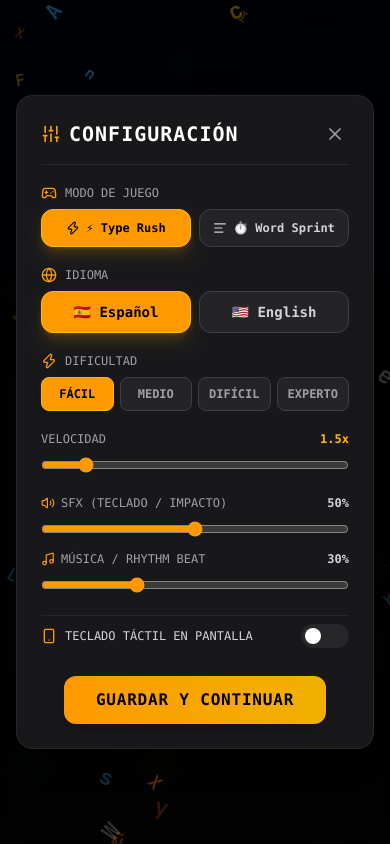
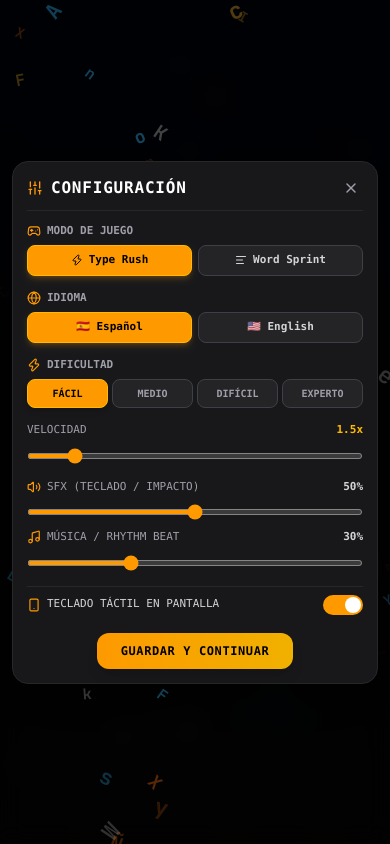
Before and after one commit to ramirolacci/TypeRush, a React (Vite) app: page / in a window 390 px wide. Both pictures are taken after a click on the button "OPCIONES". Built offline with nearby package versions, Linux system fonts and the light colour scheme.

Commit message:
Config mobile version

```diff
--- a/src/App.tsx
+++ b/src/App.tsx
@@ -38,6 +38,13 @@ export const App: React.FC = () => {
     showMobileKeyboard: false,
     gameMode: 'rhythm'
   });
+
+  // Auto-detect mobile touch screen to enable virtual keyboard by default on mobile
+  useEffect(() => {
+    if (typeof window !== 'undefined' && (window.innerWidth < 768 || 'ontouchstart' in window)) {
+      setSettings(s => ({ ...s, showMobileKeyboard: true }));
+    }
+  }, []);
 
   // Game Data
   const [currentWord, setCurrentWord] = useState<WordItem | null>(null);
@@ -587,7 +594,7 @@ export const App: React.FC = () => {
 
           <div
             ref={menuContainerRef}
-            className="max-w-md w-full bg-zinc-900/95 border border-zinc-800 rounded-3xl p-8 shadow-2xl backdrop-blur-xl text-center space-y-6 z-10 relative"
+            className="max-w-md w-full bg-zinc-900/95 border border-zinc-800 rounded-3xl p-5 sm:p-8 shadow-2xl backdrop-blur-xl text-center space-y-4 sm:space-y-6 z-10 relative max-h-[92vh] overflow-y-auto"
           >
             {/* Project Logo Image */}
             <div className="animate-gsap-item flex justify-center mb-1">
@@ -722,6 +729,7 @@ export const App: React.FC = () => {
                   judgments={judgments}
                   particles={particles}
                   combo={stats.combo}
+                  hasMobileKeyboard={settings.showMobileKeyboard}
                 />
               </div>
 
--- a/src/components/GameOverModal.tsx
+++ b/src/components/GameOverModal.tsx
@@ -31,7 +31,7 @@ export const GameOverModal: React.FC<GameOverModalProps> = ({ stats, language, o
     <div className="fixed inset-0 bg-black/85 backdrop-blur-md flex items-center justify-center p-4 z-50 select-none">
       {/* Explosive letter confetti animation upon game over */}
       <LetterConfettiCanvas />
-      <div ref={modalRef} className="bg-zinc-900/95 border border-zinc-800 rounded-3xl p-6 sm:p-8 max-w-md w-full shadow-2xl relative text-white text-center z-10 backdrop-blur-xl">
+      <div ref={modalRef} className="bg-zinc-900/95 border border-zinc-800 rounded-3xl p-5 sm:p-8 max-w-md w-full max-h-[90vh] overflow-y-auto shadow-2xl relative text-white text-center z-10 backdrop-blur-xl">
         {/* Header Badge */}
         <div className="inline-flex items-center gap-2 px-4 py-1.5 rounded-full bg-rose-500/20 border border-rose-500/40 text-rose-400 text-xs font-mono font-bold uppercase mb-3">
           <Trophy className="w-4 h-4" /> {t.gameOverTitle}
--- a/src/components/SettingsModal.tsx
+++ b/src/components/SettingsModal.tsx
@@ -31,67 +31,70 @@ export const SettingsModal: React.FC<SettingsModalProps> = ({
   }, []);
 
   return (
-    <div className="fixed inset-0 bg-black/80 backdrop-blur-md flex items-center justify-center p-4 z-50 select-none">
+    <div className="fixed inset-0 bg-black/80 backdrop-blur-md flex items-center justify-center p-3 sm:p-4 z-50 select-none">
       {/* Gentle ambient letter rain in background */}
       <LetterRainCanvas density={40} speedMultiplier={0.9} />
 
-      <div ref={modalRef} className="bg-zinc-900 border border-zinc-800 rounded-2xl p-6 max-w-md w-full shadow-2xl relative text-white z-10">
+      <div
+        ref={modalRef}
+        className="bg-zinc-900 border border-zinc-800 rounded-2xl p-3.5 sm:p-6 max-w-md w-full max-h-[92vh] overflow-y-auto shadow-2xl relative text-white z-10"
+      >
         {/* Header */}
-        <div className="flex justify-between items-center pb-4 border-b border-zinc-800">
+        <div className="flex justify-between items-center pb-2.5 sm:pb-4 border-b border-zinc-800">
           <div className="flex items-center gap-2">
-            <Sliders className="w-5 h-5 text-amber-500" />
-            <h2 className="text-xl font-bold font-mono tracking-wider">{t.settingsTitle}</h2>
+            <Sliders className="w-4 h-4 sm:w-5 sm:h-5 text-amber-500" />
+            <h2 className="text-base sm:text-xl font-bold font-mono tracking-wider">{t.settingsTitle}</h2>
           </div>
           <button
             onClick={onClose}
             className="p-1 rounded-lg hover:bg-zinc-800 text-zinc-400 hover:text-white transition-colors"
           >
-            <X className="w-5 h-5" />
+            <X className="w-4 h-4 sm:w-5 sm:h-5" />
           </button>
         </div>
 
-        <div className="flex flex-col gap-5 py-5">
+        <div className="flex flex-col gap-3.5 sm:gap-5 py-3 sm:py-5">
           {/* Modo de Juego / Game Mode */}
           <div>
-            <label className="flex items-center gap-2 text-xs font-mono text-zinc-400 mb-2 uppercase">
-              <Gamepad2 className="w-4 h-4 text-amber-500" /> {t.gameModeLabel}
+            <label className="flex items-center gap-1.5 text-[11px] sm:text-xs font-mono text-zinc-400 mb-1.5 uppercase font-bold">
+              <Gamepad2 className="w-3.5 h-3.5 sm:w-4 sm:h-4 text-amber-500" /> {t.gameModeLabel}
             </label>
-            <div className="grid grid-cols-2 gap-2">
+            <div className="grid grid-cols-2 gap-1.5 sm:gap-2">
               <button
                 onClick={() => onUpdateSettings({ gameMode: 'rhythm' })}
-                className={`py-2.5 px-3 rounded-xl font-mono font-bold text-xs border flex items-center justify-center gap-1.5 transition-all ${
+                className={`py-1.5 sm:py-2.5 px-2.5 sm:px-3 rounded-lg sm:rounded-xl font-mono font-bold text-[11px] sm:text-xs border flex items-center justify-center gap-1.5 transition-all ${
                   settings.gameMode === 'rhythm'
-                    ? 'bg-amber-500 text-black border-amber-400 shadow-lg shadow-amber-500/20'
+                    ? 'bg-amber-500 text-black border-amber-400 shadow-md shadow-amber-500/20'
                     : 'bg-zinc-800/80 hover:bg-zinc-700 text-zinc-300 border-zinc-700'
                 }`}
               >
-                <Zap className="w-3.5 h-3.5" /> ⚡ {t.modeTypeRush}
+                <Zap className="w-3 h-3 sm:w-3.5 sm:h-3.5" /> {t.modeTypeRush}
               </button>
 
               <button
                 onClick={() => onUpdateSettings({ gameMode: 'paragraph' })}
-                className={`py-2.5 px-3 rounded-xl font-mono font-bold text-xs border flex items-center justify-center gap-1.5 transition-all ${
+                className={`py-1.5 sm:py-2.5 px-2.5 sm:px-3 rounded-lg sm:rounded-xl font-mono font-bold text-[11px] sm:text-xs border flex items-center justify-center gap-1.5 transition-all ${
                   settings.gameMode === 'paragraph'
-                    ? 'bg-amber-500 text-black border-amber-400 shadow-lg shadow-amber-500/20'
+                    ? 'bg-amber-500 text-black border-amber-400 shadow-md shadow-amber-500/20'
                     : 'bg-zinc-800/80 hover:bg-zinc-700 text-zinc-300 border-zinc-700'
                 }`}
               >
-                <AlignLeft className="w-3.5 h-3.5" /> ⏱️ {t.modeWordSprint}
+                <AlignLeft className="w-3 h-3 sm:w-3.5 sm:h-3.5" /> {t.modeWordSprint}
               </button>
             </div>
           </div>
 
           {/* 1. Language Option (Español / English) */}
           <div>
-            <label className="flex items-center gap-2 text-xs font-mono text-zinc-400 mb-2 uppercase">
-              <Globe className="w-4 h-4 text-amber-500" /> {t.languageLabel}
+            <label className="flex items-center gap-1.5 text-[11px] sm:text-xs font-mono text-zinc-400 mb-1.5 uppercase font-bold">
+              <Globe className="w-3.5 h-3.5 sm:w-4 sm:h-4 text-amber-500" /> {t.languageLabel}
             </label>
-            <div className="grid grid-cols-2 gap-2">
+            <div className="grid grid-cols-2 gap-1.5 sm:gap-2">
               <button
                 onClick={() => onUpdateSettings({ language: 'es' })}
-                className={`py-2.5 px-4 rounded-xl font-mono font-bold text-sm border flex items-center justify-center gap-2 transition-all ${
+                className={`py-1.5 sm:py-2.5 px-3 sm:px-4 rounded-lg sm:rounded-xl font-mono font-bold text-[11px] sm:text-sm border flex items-center justify-center gap-1.5 sm:gap-2 transition-all ${
                   settings.language === 'es'
-                    ? 'bg-amber-500 text-black border-amber-400 shadow-lg shadow-amber-500/20'
+                    ? 'bg-amber-500 text-black border-amber-400 shadow-md shadow-amber-500/20'
                     : 'bg-zinc-800/80 hover:bg-zinc-700 text-zinc-300 border-zinc-700'
                 }`}
               >
@@ -99,9 +102,9 @@ export const SettingsModal: React.FC<SettingsModalProps> = ({
               </button>
               <button
                 onClick={() => onUpdateSettings({ language: 'en' })}
-                className={`py-2.5 px-4 rounded-xl font-mono font-bold text-sm border flex items-center justify-center gap-2 transition-all ${
+                className={`py-1.5 sm:py-2.5 px-3 sm:px-4 rounded-lg sm:rounded-xl font-mono font-bold text-[11px] sm:text-sm border flex items-center justify-center gap-1.5 sm:gap-2 transition-all ${
                   settings.language === 'en'
-                    ? 'bg-amber-500 text-black border-amber-400 shadow-lg shadow-amber-500/20'
+                    ? 'bg-amber-500 text-black border-amber-400 shadow-md shadow-amber-500/20'
                     : 'bg-zinc-800/80 hover:bg-zinc-700 text-zinc-300 border-zinc-700'
                 }`}
               >
@@ -112,15 +115,15 @@ export const SettingsModal: React.FC<SettingsModalProps> = ({
 
           {/* 2. Difficulty Level */}
           <div>
-            <label className="flex items-center gap-2 text-xs font-mono text-zinc-400 mb-2 uppercase">
-              <Zap className="w-4 h-4 text-amber-500" /> {t.difficultyLabel}
+            <label className="flex items-center gap-1.5 text-[11px] sm:text-xs font-mono text-zinc-400 mb-1.5 uppercase font-bold">
+              <Zap className="w-3.5 h-3.5 sm:w-4 sm:h-4 text-amber-500" /> {t.difficultyLabel}
             </label>
-            <div className="grid grid-cols-4 gap-1.5">
+            <div className="grid grid-cols-4 gap-1 sm:gap-1.5">
               {(['easy', 'medium', 'hard', 'expert'] as Difficulty[]).map((diff) => (
                 <button
                   key={diff}
                   onClick={() => onUpdateSettings({ difficulty: diff })}
-                  className={`py-2 px-2 rounded-lg font-mono font-bold text-xs uppercase border transition-all ${
+                  className={`py-1.5 sm:py-2 px-1 sm:px-2 rounded-lg font-mono font-bold text-[10px] sm:text-xs uppercase border transition-all ${
                     settings.difficulty === diff
                       ? 'bg-amber-500 text-black border-amber-400 shadow-md'
                       : 'bg-zinc-800/80 hover:bg-zinc-700 text-zinc-400 border-zinc-700'
@@ -134,7 +137,7 @@ export const SettingsModal: React.FC<SettingsModalProps> = ({
 
           {/* 3. Falling Speed Multiplier */}
           <div>
-            <div className="flex justify-between text-xs font-mono text-zinc-400 mb-1">
+            <div className="flex justify-between text-[11px] sm:text-xs font-mono text-zinc-400 mb-0.5 sm:mb-1">
               <span>{t.speedLabel}</span>
               <span className="text-amber-400 font-bold">{settings.speed}x</span>
             </div>
@@ -145,14 +148,14 @@ export const SettingsModal: React.FC<SettingsModalProps> = ({
               step="0.5"
               value={settings.speed}
               onChange={(e) => onUpdateSettings({ speed: parseFloat(e.target.value) })}
-              className="w-full accent-amber-500 bg-zinc-800 h-2 rounded-lg cursor-pointer"
+              className="w-full accent-amber-500 bg-zinc-800 h-1.5 sm:h-2 rounded-lg cursor-pointer"
             />
           </div>
 
           {/* 4. Sound & Audio Volumes */}
-          <div className="space-y-3">
+          <div className="space-y-2 sm:space-y-3">
             <div>
-              <div className="flex justify-between text-xs font-mono text-zinc-400 mb-1">
+              <div className="flex justify-between text-[11px] sm:text-xs font-mono text-zinc-400 mb-0.5 sm:mb-1">
                 <span className="flex items-center gap-1.5">
                   <Volume2 className="w-3.5 h-3.5 text-amber-500" /> {t.sfxLabel}
                 </span>
@@ -165,12 +168,12 @@ export const SettingsModal: React.FC<SettingsModalProps> = ({
                 step="0.1"
                 value={settings.sfxVolume}
                 onChange={(e) => onUpdateSettings({ sfxVolume: parseFloat(e.target.value) })}
-                className="w-full accent-amber-500 bg-zinc-800 h-2 rounded-lg cursor-pointer"
+                className="w-full accent-amber-500 bg-zinc-800 h-1.5 sm:h-2 rounded-lg cursor-pointer"
               />
             </div>
 
             <div>
-              <div className="flex justify-between text-xs font-mono text-zinc-400 mb-1">
+              <div className="flex justify-between text-[11px] sm:text-xs font-mono text-zinc-400 mb-0.5 sm:mb-1">
                 <span className="flex items-center gap-1.5">
                   <Music className="w-3.5 h-3.5 text-amber-500" /> {t.musicLabel}
                 </span>
@@ -183,35 +186,35 @@ export const SettingsModal: React.FC<SettingsModalProps> = ({
                 step="0.1"
                 value={settings.musicVolume}
                 onChange={(e) => onUpdateSettings({ musicVolume: parseFloat(e.target.value) })}
-                className="w-full accent-amber-500 bg-zinc-800 h-2 rounded-lg cursor-pointer"
+                className="w-full accent-amber-500 bg-zinc-800 h-1.5 sm:h-2 rounded-lg cursor-pointer"
               />
             </div>
           </div>
 
           {/* 5. Mobile Virtual Keyboard Toggle */}
           <div className="flex items-center justify-between pt-2 border-t border-zinc-800">
-            <span className="flex items-center gap-2 text-xs font-mono text-zinc-300">
-              <Smartphone className="w-4 h-4 text-amber-500" /> {t.touchKeyboardLabel}
+            <span className="flex items-center gap-1.5 sm:gap-2 text-[11px] sm:text-xs font-mono text-zinc-300">
+              <Smartphone className="w-3.5 h-3.5 sm:w-4 sm:h-4 text-amber-500" /> {t.touchKeyboardLabel}
             </span>
             <button
               onClick={() => onUpdateSettings({ showMobileKeyboard: !settings.showMobileKeyboard })}
-              className={`w-12 h-6 rounded-full transition-colors relative p-1 ${
+              className={`w-10 h-5 sm:w-12 sm:h-6 rounded-full transition-colors relative p-0.5 sm:p-1 ${
                 settings.showMobileKeyboard ? 'bg-amber-500' : 'bg-zinc-800'
               }`}
             >
               <div
                 className={`w-4 h-4 rounded-full bg-white transition-transform ${
-                  settings.showMobileKeyboard ? 'translate-x-6' : 'translate-x-0'
+                  settings.showMobileKeyboard ? 'translate-x-5 sm:translate-x-6' : 'translate-x-0'
                 }`}
               />
             </button>
           </div>
         </div>
 
-        <div className="flex justify-center pt-2">
+        <div className="flex justify-center pt-1.5 sm:pt-2">
           <button
             onClick={onClose}
-            className="px-8 py-3 bg-gradient-to-r from-amber-500 to-yellow-500 text-black font-mono font-bold rounded-xl shadow-lg hover:brightness-110 transition-all uppercase tracking-wider inline-flex items-center justify-center"
+            className="px-6 py-2.5 sm:px-8 sm:py-3 bg-gradient-to-r from-amber-500 to-yellow-500 text-black font-mono font-bold text-xs sm:text-sm rounded-xl shadow-lg hover:brightness-110 transition-all uppercase tracking-wider inline-flex items-center justify-center active:scale-95"
           >
             {t.saveAndContinue}
           </button>
```
Also changed, not shown: src/components/HUD.tsx (+79 -12 lines), src/components/MobileKeyboard.tsx (+8 -8 lines), src/components/ParagraphView.tsx (+22 -22 lines), src/components/RhythmCanvas.tsx (+6 -4 lines), src/components/WordStack.tsx (+9 -9 lines).
